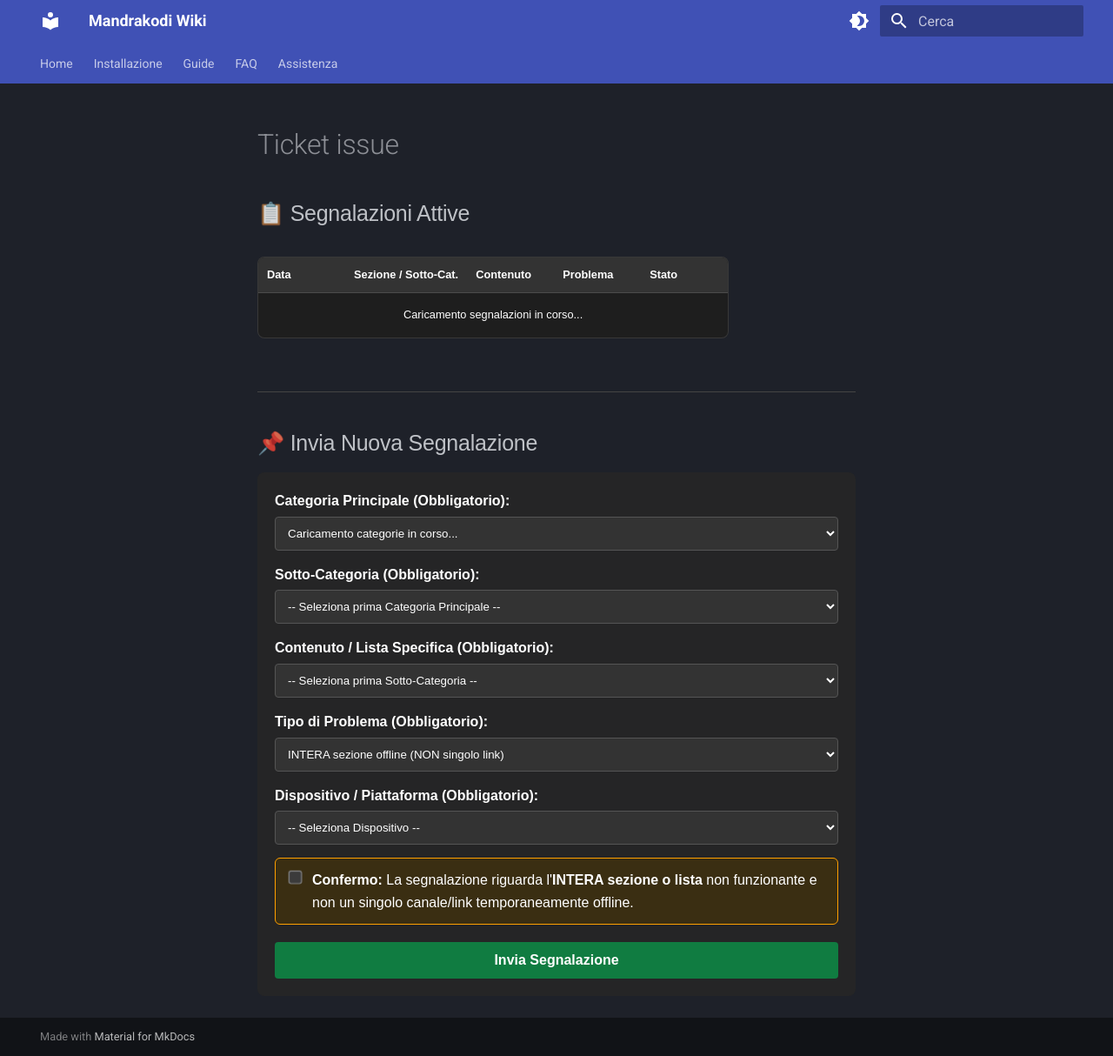
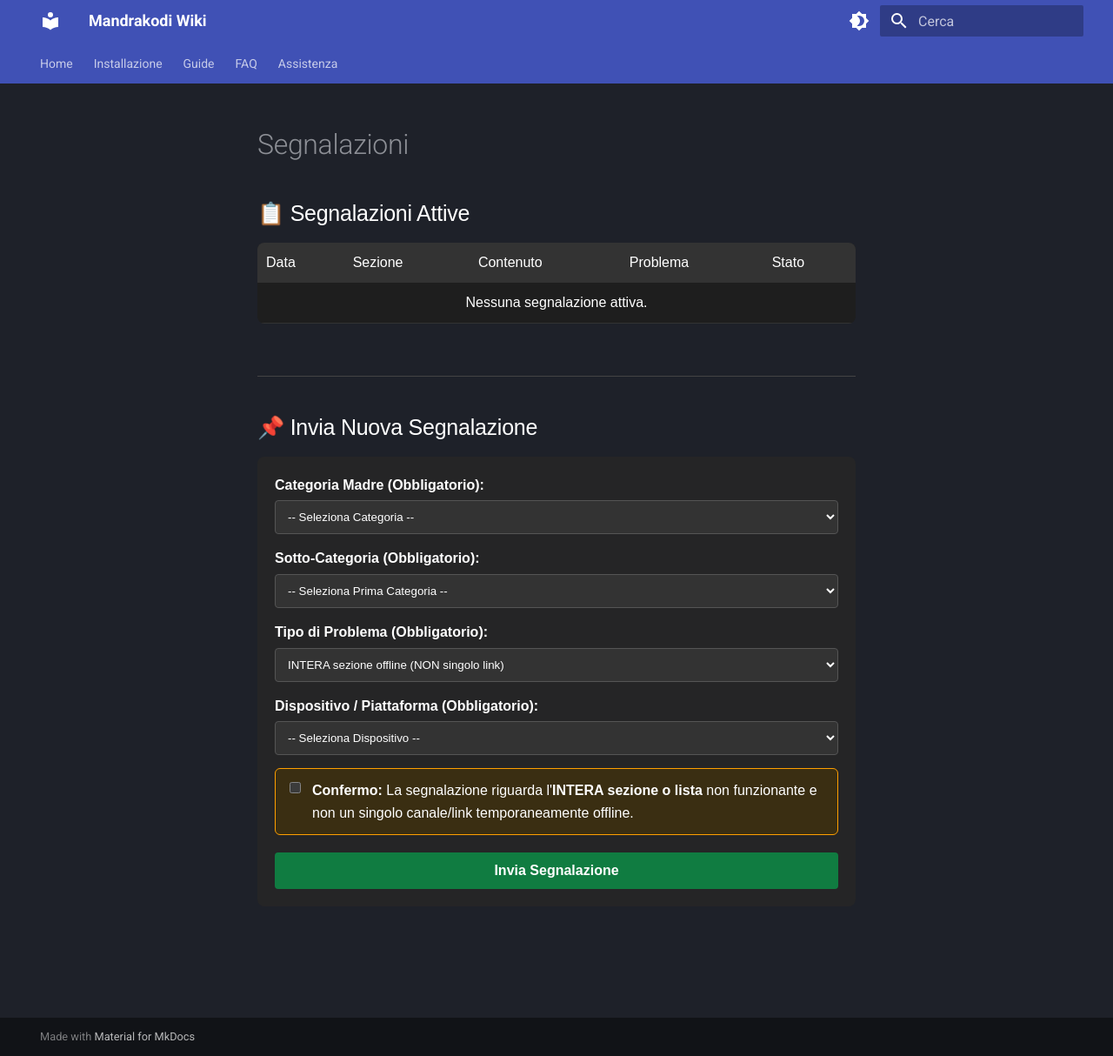
Before and after one commit to campipaolo/Mandrakodi-Wiki, an MkDocs documentation site: the page built from docs/segnalazioni/ticket_issue.md, in a window 1280 px wide and 1214 px high. Shown: the whole window at 87% size. Built offline with MkDocs 1.6.1 and Material for MkDocs 9.7.7, drawn with Linux system fonts in a browser that asks for light colours; some of the changed lines change nothing that is shown.

Commit message:
ticket_issue
new file

```diff
--- a/docs/segnalazioni/ticket_issue.md
+++ b/docs/segnalazioni/ticket_issue.md
@@ -1,21 +1,38 @@
-<div style="max-width: 800px; margin: 0 auto; font-family: Arial, sans-serif;">
+---
+layout: page
+title: Segnalazioni
+---
 
-  <!-- TABELLA SEGNALAZIONI ATTIVE -->
+<style>
+  .ticket-container { max-width: 800px; margin: 0 auto; font-family: Arial, sans-serif; color: #fff; }
+  .ticket-table { width: 100%; border-collapse: collapse; text-align: left; background: #1e1e1e; color: #fff; border-radius: 8px; overflow: hidden; margin-bottom: 30px; }
+  .ticket-table th, .ticket-table td { padding: 10px; border-bottom: 1px solid #333; }
+  .ticket-table th { background: #333; }
+  .ticket-form { background: #252526; padding: 20px; border-radius: 8px; }
+  .form-group { margin-bottom: 15px; }
+  .form-group label { display: block; margin-bottom: 5px; font-weight: bold; }
+  .form-control { width: 100%; padding: 10px; background: #333; color: #fff; border: 1px solid #555; border-radius: 4px; box-sizing: border-box; }
+  .btn-submit { width: 100%; padding: 12px; background: #107c41; color: white; border: none; border-radius: 4px; font-weight: bold; cursor: pointer; font-size: 16px; }
+  .status-msg { margin-top: 15px; padding: 10px; border-radius: 4px; display: none; text-align: center; }
+</style>
+
+<div class="ticket-container">
+
   <h2>📋 Segnalazioni Attive</h2>
-  <div style="overflow-x: auto; margin-bottom: 30px;">
-    <table style="width: 100%; border-collapse: collapse; text-align: left; background: #1e1e1e; color: #fff; border-radius: 8px; overflow: hidden;">
+  <div style="overflow-x: auto;">
+    <table class="ticket-table">
       <thead>
-        <tr style="background: #333; color: #fff;">
-          <th style="padding: 10px;">Data</th>
-          <th style="padding: 10px;">Sezione / Sotto-Cat.</th>
-          <th style="padding: 10px;">Contenuto</th>
-          <th style="padding: 10px;">Problema</th>
-          <th style="padding: 10px;">Stato</th>
+        <tr>
+          <th>Data</th>
+          <th>Sezione</th>
+          <th>Contenuto</th>
+          <th>Problema</th>
+          <th>Stato</th>
         </tr>
       </thead>
       <tbody id="tabella-segnalazioni">
         <tr>
-          <td colspan="5" style="padding: 15px; text-align: center;">Caricamento segnalazioni in corso...</td>
+          <td colspan="5" style="text-align: center;">Caricamento in corso...</td>
         </tr>
       </tbody>
     </table>
@@ -23,49 +40,56 @@
 
   <hr style="border: 0; border-top: 1px solid #444; margin: 30px 0;">
 
-  <!-- FORM INVIO SEGNALAZIONE -->
   <h2>📌 Invia Nuova Segnalazione</h2>
 
-  <form id="form-segnalazione" onsubmit="inviaForm(event)" style="background: #252526; padding: 20px; border-radius: 8px; color: #fff;">
+  <form id="form-segnalazione" class="ticket-form">
 
-    <!-- Categoria Principale -->
-    <div style="margin-bottom: 15px;">
-      <label for="categoria-principale"><strong>Categoria Principale (Obbligatorio):</strong></label><br>
-      <select id="categoria-principale" onchange="onCategoriaChange()" required style="width: 100%; padding: 10px; margin-top: 5px; background: #333; color: #fff; border: 1px solid #555; border-radius: 4px;">
-        <option value="">Caricamento categorie in corso...</option>
+    <!-- Livello 1: Categoria Madre -->
+    <div class="form-group">
+      <label for="categoria-principale">Categoria Madre (Obbligatorio):</label>
+      <select id="categoria-principale" class="form-control" required>
+        <option value="">-- Seleziona Categoria --</option>
+        <option value="Sport">Sport</option>
+        <option value="Live">Live</option>
+        <option value="On Demand">On Demand</option>
+        <option value="Radio">Radio</option>
       </select>
     </div>
 
-    <!-- Sotto-Categoria -->
-    <div style="margin-bottom: 15px;">
-      <label for="sotto-categoria"><strong>Sotto-Categoria (Obbligatorio):</strong></label><br>
-      <select id="sotto-categoria" onchange="onSottoCategoriaChange()" required style="width: 100%; padding: 10px; margin-top: 5px; background: #333; color: #fff; border: 1px solid #555; border-radius: 4px;">
-        <option value="">-- Seleziona prima Categoria Principale --</option>
+    <!-- Livello 2: Sotto-Categoria -->
+    <div class="form-group">
+      <label for="sotto-categoria">Sotto-Categoria (Obbligatorio):</label>
+      <select id="sotto-categoria" class="form-control" required>
+        <option value="">-- Seleziona Prima Categoria --</option>
       </select>
     </div>
 
-    <!-- Contenuto / Lista Specifica -->
-    <div style="margin-bottom: 15px;">
-      <label for="contenuto-lista"><strong>Contenuto / Lista Specifica (Obbligatorio):</strong></label><br>
-      <select id="contenuto-lista" name="contenuto" required style="width: 100%; padding: 10px; margin-top: 5px; background: #333; color: #fff; border: 1px solid #555; border-radius: 4px;">
-        <option value="">-- Seleziona prima Sotto-Categoria --</option>
+    <!-- Livello 3: Contenuto / Lista -->
+    <div class="form-group" id="group-contenuto" style="display: none;">
+      <label for="contenuto-lista">Contenuto / Lista Specifica:</label>
+      <select id="contenuto-lista" class="form-control">
+        <option value="">-- Seleziona Contenuto --</option>
       </select>
     </div>
 
-    <!-- Tipo di Problema -->
-    <div style="margin-bottom: 15px;">
-      <label for="problema"><strong>Tipo di Problema (Obbligatorio):</strong></label><br>
-      <select id="problema" name="problema" required style="width: 100%; padding: 10px; margin-top: 5px; background: #333; color: #fff; border: 1px solid #555; border-radius: 4px;">
-        <option value="INTERA sezione offline (NON singolo link)" selected>
-          INTERA sezione offline (NON singolo link)
-        </option>
+    <!-- Livello 4: Dettaglio / Nazione -->
+    <div class="form-group" id="group-dettaglio" style="display: none;">
+      <label for="dettaglio-lista">Dettaglio Nazione:</label>
+      <select id="dettaglio-lista" class="form-control">
+        <option value="">-- Seleziona Nazione --</option>
       </select>
     </div>
 
-    <!-- Piattaforma -->
-    <div style="margin-bottom: 15px;">
-      <label for="piattaforma"><strong>Dispositivo / Piattaforma (Obbligatorio):</strong></label><br>
-      <select id="piattaforma" name="piattaforma" required style="width: 100%; padding: 10px; margin-top: 5px; background: #333; color: #fff; border: 1px solid #555; border-radius: 4px;">
+    <div class="form-group">
+      <label for="problema">Tipo di Problema (Obbligatorio):</label>
+      <select id="problema" class="form-control" required>
+        <option value="INTERA sezione offline (NON singolo link)" selected>INTERA sezione offline (NON singolo link)</option>
+      </select>
+    </div>
+
+    <div class="form-group">
+      <label for="piattaforma">Dispositivo / Piattaforma (Obbligatorio):</label>
+      <select id="piattaforma" class="form-control" required>
         <option value="">-- Seleziona Dispositivo --</option>
         <option value="Android TV / Kodi">Android TV / Kodi</option>
         <option value="Fire TV Stick / Kodi">Fire TV Stick / Kodi</option>
@@ -75,35 +99,33 @@
       </select>
     </div>
 
-    <!-- Checkbox di Consapevolezza -->
     <div style="margin-bottom: 20px; background: #3a2e12; border: 1px solid #ffa000; padding: 12px; border-radius: 6px;">
       <label style="cursor: pointer; display: flex; align-items: flex-start; gap: 10px;">
-        <input type="checkbox" id="check-conferma" required style="margin-top: 3px; transform: scale(1.2);">
+        <input type="checkbox" id="check-conferma" required style="margin-top: 3px;">
         <span><strong>Confermo:</strong> La segnalazione riguarda l'<strong>INTERA sezione o lista</strong> non funzionante e non un singolo canale/link temporaneamente offline.</span>
       </label>
     </div>
 
-    <!-- Pulsante Invio e Messaggio Stato -->
-    <button type="submit" id="btn-invia" style="width: 100%; padding: 12px; background: #107c41; color: white; border: none; border-radius: 4px; font-weight: bold; cursor: pointer; font-size: 16px;">Invia Segnalazione</button>
+    <button type="submit" id="btn-invia" class="btn-submit">Invia Segnalazione</button>
+    <div id="messaggio-stato" class="status-msg"></div>
 
-    <div id="messaggio-stato" style="margin-top: 15px; padding: 10px; border-radius: 4px; display: none; text-align: center;"></div>
   </form>
 
 </div>
 
 <script>
+(function() {
   var SCRIPT_URL = "https://script.google.com/macros/s/AKfycbxBf2aK5ILmULSlcuuGR6K47vsuJbdwj1b1jEtBwl8qMEzXCZRr0QKG5wc4ZAoVnj4/exec";
-  var rawMenuData = {};
+  var rawData = {};
 
-  function initPage() {
+  function init() {
     loadReports();
     loadMenu();
-  }
 
-  if (document.readyState === "loading") {
-    document.addEventListener("DOMContentLoaded", initPage);
-  } else {
-    initPage();
+    document.getElementById("categoria-principale").addEventListener("change", onCatChange);
+    document.getElementById("sotto-categoria").addEventListener("change", onSubChange);
+    document.getElementById("contenuto-lista").addEventListener("change", onContChange);
+    document.getElementById("form-segnalazione").addEventListener("submit", onSubmit);
   }
 
   function loadReports() {
@@ -114,181 +136,166 @@
       .then(function(res) { return res.json(); })
       .then(function(data) {
         tbody.innerHTML = '';
-        if (!data || data.length === 0) {
-          tbody.innerHTML = '<tr><td colspan="5" style="padding: 15px; text-align: center;">Nessuna segnalazione attiva al momento.</td></tr>';
+        if (!data || data.length === 0 || data.error) {
+          tbody.innerHTML = '<tr><td colspan="5" style="text-align: center;">Nessuna segnalazione attiva al momento.</td></tr>';
           return;
         }
         data.forEach(function(item) {
-          tbody.innerHTML += '<tr style="border-bottom: 1px solid #333;">' +
-            '<td style="padding: 10px;">' + (item.data || '') + '</td>' +
-            '<td style="padding: 10px;"><span style="background: #444; padding: 3px 8px; border-radius: 4px;">' + (item.sezione || '') + '</span></td>' +
-            '<td style="padding: 10px;"><strong>' + (item.contenuto || '') + '</strong></td>' +
-            '<td style="padding: 10px;">' + (item.problema || '') + '</td>' +
-            '<td style="padding: 10px;"><span style="background: #ff9800; color: #000; padding: 3px 8px; border-radius: 4px; font-weight: bold; font-size: 12px;">' + (item.stato || '') + '</span></td>' +
+          tbody.innerHTML += '<tr>' +
+            '<td>' + (item.data || '') + '</td>' +
+            '<td><span style="background: #444; padding: 3px 8px; border-radius: 4px;">' + (item.sezione || '') + '</span></td>' +
+            '<td><strong>' + (item.contenuto || '') + '</strong></td>' +
+            '<td>' + (item.problema || '') + '</td>' +
+            '<td><span style="background: #ff9800; color: #000; padding: 3px 8px; border-radius: 4px; font-weight: bold;">' + (item.stato || '') + '</span></td>' +
           '</tr>';
         });
       })
-      .catch(function(err) { console.error("Errore tabella:", err); });
+      .catch(function() {
+        tbody.innerHTML = '<tr><td colspan="5" style="text-align: center;">Nessuna segnalazione attiva.</td></tr>';
+      });
   }
 
   function loadMenu() {
     fetch(SCRIPT_URL + "?action=getMenu", { method: "GET", redirect: "follow" })
       .then(function(res) { return res.json(); })
-      .then(function(data) {
-        rawMenuData = data;
-        popolaCategoriePrincipali();
-      })
+      .then(function(data) { rawData = data; })
       .catch(function(err) { console.error("Errore recupero menu:", err); });
   }
 
-  function popolaCategoriePrincipali() {
-    var mainSelect = document.getElementById("categoria-principale");
-    if (!mainSelect) return;
+  function onCatChange() {
+    var cat = document.getElementById("categoria-principale").value;
+    var subSel = document.getElementById("sotto-categoria");
+    var groupCont = document.getElementById("group-contenuto");
+    var groupDet = document.getElementById("group-dettaglio");
 
-    mainSelect.innerHTML = '<option value="">-- Seleziona Categoria --</option>';
+    subSel.innerHTML = '<option value="">-- Seleziona Sotto-Categoria --</option>';
+    groupCont.style.display = "none";
+    groupDet.style.display = "none";
 
-    var categorie = [
-      { key: "SPORT", label: "SPORT" },
-      { key: "LIVE", label: "LIVE" },
-      { key: "ONDEMAND", label: "ONDEMAND" },
-      { key: "RADIO", label: "RADIO" }
-    ];
+    if (!cat) return;
 
-    categorie.forEach(function(cat) {
-      var opt = document.createElement("option");
-      opt.value = cat.key;
-      opt.textContent = cat.label;
-      mainSelect.appendChild(opt);
-    });
-  }
+    if (cat === "Sport") {
+      var opts = ["Live Eventi", "Liste Canali", "Roja Tube", "Sport Replay"];
+      opts.forEach(function(o) {
+        var opt = document.createElement("option");
+        opt.value = o; opt.textContent = o;
+        subSel.appendChild(opt);
+      });
+    } else if (cat === "Live") {
+      var list = rawData["Live"] || [];
+      list.forEach(function(item) {
+        var opt = document.createElement("option");
+        opt.value = item; opt.textContent = item;
+        subSel.appendChild(opt);
+      });
+    } else if (cat === "On Demand") {
+      var opts = ["Movie Club"];
+      var listeGeneriche = rawData["OnDemand_Liste"] || [];
+      listeGeneriche.forEach(function(l) { opts.push(l); });
 
-  function onCategoriaChange() {
-    var mainSelect = document.getElementById("categoria-principale");
-    var subSelect = document.getElementById("sotto-categoria");
-    var contentSelect = document.getElementById("contenuto-lista");
-
-    if (!mainSelect || !subSelect || !contentSelect) return;
-
-    var catValue = mainSelect.value;
-    subSelect.innerHTML = '<option value="">-- Seleziona Sotto-Categoria --</option>';
-    contentSelect.innerHTML = '<option value="">-- Seleziona Contenuto --</option>';
-
-    if (!catValue) return;
-
-    if (catValue === "SPORT") {
-      var sportOptions = [
-        { value: "C", label: rawMenuData["B"] ? rawMenuData["B"][0] : "Liste Eventi" },
-        { value: "E", label: rawMenuData["D"] ? rawMenuData["D"][0] : "Liste Canali" },
-        { value: "F", label: "Roja Tube" },
-        { value: "H", label: rawMenuData["G"] ? rawMenuData["G"][0] : "Sport Replay" }
-      ];
-
-      sportOptions.forEach(function(item) {
+      opts.forEach(function(o) {
         var opt = document.createElement("option");
-        opt.value = item.value;
-        opt.textContent = item.label;
-        subSelect.appendChild(opt);
+        opt.value = o; opt.textContent = o;
+        subSel.appendChild(opt);
       });
-
-    } else if (catValue === "LIVE") {
-      var listJ = rawMenuData["J"] || rawMenuData["B1"] || [];
-      listJ.forEach(function(item) {
+    } else if (cat === "Radio") {
+      var list = rawData["Radio"] || [];
+      list.forEach(function(item) {
         var opt = document.createElement("option");
-        opt.value = item;
-        opt.textContent = item;
-        subSelect.appendChild(opt);
-      });
-
-    } else if (catValue === "ONDEMAND") {
-      var listL = rawMenuData["L"] || rawMenuData["C1"] || [];
-      listL.forEach(function(item) {
-        var opt = document.createElement("option");
-        opt.value = item;
-        opt.textContent = item;
-        subSelect.appendChild(opt);
-      });
-
-    } else if (catValue === "RADIO") {
-      var opt = document.createElement("option");
-      opt.value = "Generale";
-      opt.textContent = "Generale";
-      opt.selected = true;
-      subSelect.appendChild(opt);
-      onSottoCategoriaChange();
-    }
-  }
-
-  function onSottoCategoriaChange() {
-    var mainSelect = document.getElementById("categoria-principale");
-    var subSelect = document.getElementById("sotto-categoria");
-    var contentSelect = document.getElementById("contenuto-lista");
-
-    if (!mainSelect || !subSelect || !contentSelect) return;
-
-    var catValue = mainSelect.value;
-    var subValue = subSelect.value;
-    var subText = subSelect.options[subSelect.selectedIndex] ? subSelect.options[subSelect.selectedIndex].text : "";
-
-    contentSelect.innerHTML = '<option value="">-- Seleziona Contenuto --</option>';
-
-    if (!subValue) return;
-
-    if (catValue === "SPORT") {
-      if (subValue === "F") {
-        var opt = document.createElement("option");
-        opt.value = "Roja Tube";
-        opt.textContent = "Roja Tube";
-        opt.selected = true;
-        contentSelect.appendChild(opt);
-      } else {
-        var items = rawMenuData[subValue] || [];
-        items.forEach(function(item) {
-          var opt = document.createElement("option");
-          opt.value = item;
-          opt.textContent = item;
-          contentSelect.appendChild(opt);
-        });
-      }
-    } else if (catValue === "LIVE" || catValue === "ONDEMAND") {
-      var opt = document.createElement("option");
-      opt.value = subText;
-      opt.textContent = subText;
-      opt.selected = true;
-      contentSelect.appendChild(opt);
-
-    } else if (catValue === "RADIO") {
-      var radioItems = rawMenuData["N"] || rawMenuData["D"] || [];
-      radioItems.forEach(function(item) {
-        if (item.toUpperCase() !== "RADIO") {
-          var opt = document.createElement("option");
-          opt.value = item;
-          opt.textContent = item;
-          contentSelect.appendChild(opt);
-        }
+        opt.value = item; opt.textContent = item;
+        subSel.appendChild(opt);
       });
     }
   }
 
-  function inviaForm(e) {
+  function onSubChange() {
+    var cat = document.getElementById("categoria-principale").value;
+    var sub = document.getElementById("sotto-categoria").value;
+    var contSel = document.getElementById("contenuto-lista");
+    var groupCont = document.getElementById("group-contenuto");
+    var groupDet = document.getElementById("group-dettaglio");
+
+    contSel.innerHTML = '<option value="">-- Seleziona Contenuto --</option>';
+    groupCont.style.display = "none";
+    groupDet.style.display = "none";
+
+    if (!cat || !sub) return;
+
+    if (cat === "Sport") {
+      if (sub === "Live Eventi") {
+        groupCont.style.display = "block";
+        (rawData["Sport_LiveEventi"] || []).forEach(function(i) {
+          var opt = document.createElement("option");
+          opt.value = i; opt.textContent = i;
+          contSel.appendChild(opt);
+        });
+      } else if (sub === "Liste Canali") {
+        groupCont.style.display = "block";
+        (rawData["Sport_ListeCanali"] || []).forEach(function(i) {
+          var opt = document.createElement("option");
+          opt.value = i; opt.textContent = i;
+          contSel.appendChild(opt);
+        });
+      } else if (sub === "Sport Replay") {
+        groupCont.style.display = "block";
+        (rawData["Sport_Replay"] || []).forEach(function(i) {
+          var opt = document.createElement("option");
+          opt.value = i; opt.textContent = i;
+          contSel.appendChild(opt);
+        });
+      }
+    } else if (cat === "On Demand") {
+      if (sub === "Movie Club") {
+        groupCont.style.display = "block";
+        (rawData["OnDemand_MovieClub"] || []).forEach(function(i) {
+          var opt = document.createElement("option");
+          opt.value = i; opt.textContent = i;
+          contSel.appendChild(opt);
+        });
+      }
+    }
+  }
+
+  function onContChange() {
+    var cat = document.getElementById("categoria-principale").value;
+    var sub = document.getElementById("sotto-categoria").value;
+    var cont = document.getElementById("contenuto-lista").value;
+    var detSel = document.getElementById("dettaglio-lista");
+    var groupDet = document.getElementById("group-dettaglio");
+
+    detSel.innerHTML = '<option value="">-- Seleziona Nazione --</option>';
+    groupDet.style.display = "none";
+
+    if (cat === "Sport" && sub === "Liste Canali" && cont === "MPD (Nazioni)") {
+      groupDet.style.display = "block";
+      (rawData["Sport_MPDNazioni"] || []).forEach(function(i) {
+        var opt = document.createElement("option");
+        opt.value = i; opt.textContent = i;
+        detSel.appendChild(opt);
+      });
+    }
+  }
+
+  function onSubmit(e) {
     e.preventDefault();
     var btn = document.getElementById("btn-invia");
     var msg = document.getElementById("messaggio-stato");
-    var mainSelect = document.getElementById("categoria-principale");
-    var subSelect = document.getElementById("sotto-categoria");
 
-    var catMainText = mainSelect.options[mainSelect.selectedIndex].text;
-    var subCatText = subSelect.options[subSelect.selectedIndex].text;
-    var contenutoVal = document.getElementById("contenuto-lista").value;
-    var problemaVal = document.getElementById("problema").value;
-    var piattaformaVal = document.getElementById("piattaforma").value;
+    var cat = document.getElementById("categoria-principale").value;
+    var sub = document.getElementById("sotto-categoria").value;
+    var cont = document.getElementById("contenuto-lista").value;
+    var det = document.getElementById("dettaglio-lista").value;
+    var prob = document.getElementById("problema").value;
+    var plat = document.getElementById("piattaforma").value;
 
-    var sezioneCompleta = catMainText + " > " + subCatText;
+    var sezioneStr = [cat, sub].filter(Boolean).join(" > ");
+    var contenutoFinale = det || cont || sub;
 
     var payload = {
-      sezione: sezioneCompleta,
-      contenuto: contenutoVal,
-      problema: problemaVal,
-      piattaforma: piattaformaVal
+      sezione: sezioneStr,
+      contenuto: contenutoFinale,
+      problema: prob,
+      piattaforma: plat
     };
 
     btn.disabled = true;
@@ -312,25 +319,32 @@
         msg.style.color = "#fff";
         msg.innerHTML = "✅ Segnalazione inviata con successo!";
         document.getElementById("form-segnalazione").reset();
-        onCategoriaChange();
+        onCatChange();
         loadReports();
       } else if (data.result === "duplicate") {
         msg.style.background = "#b71c1c";
         msg.style.color = "#fff";
-        msg.innerHTML = "⚠️ Attenzione: Risulta già una segnalazione attiva per questo contenuto.";
+        msg.innerHTML = "⚠️ Risulta già una segnalazione attiva per questo contenuto.";
       } else {
         msg.style.background = "#b71c1c";
         msg.style.color = "#fff";
-        msg.innerHTML = "❌ Si è verificato un errore durante l'invio.";
+        msg.innerHTML = "❌ Errore durante l'invio.";
       }
     })
-    .catch(function(err) {
+    .catch(function() {
       btn.disabled = false;
       btn.textContent = "Invia Segnalazione";
       msg.style.display = "block";
       msg.style.background = "#b71c1c";
       msg.style.color = "#fff";
-      msg.innerHTML = "❌ Errore di connessione al server.";
+      msg.innerHTML = "❌ Errore di connessione.";
     });
   }
+
+  if (document.readyState === "complete" || document.readyState === "interactive") {
+    setTimeout(init, 1);
+  } else {
+    document.addEventListener("DOMContentLoaded", init);
+  }
+})();
 </script>
```
